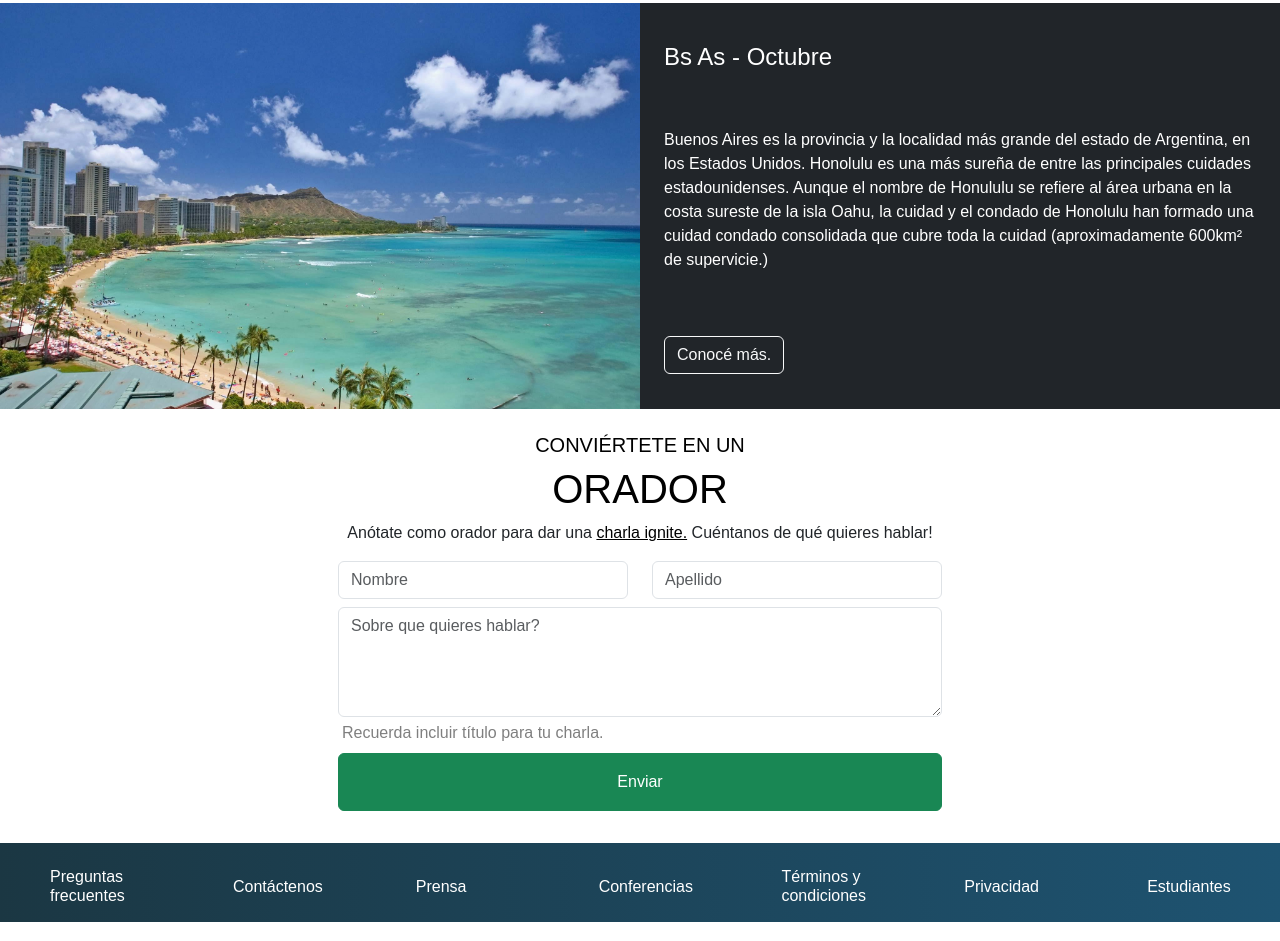
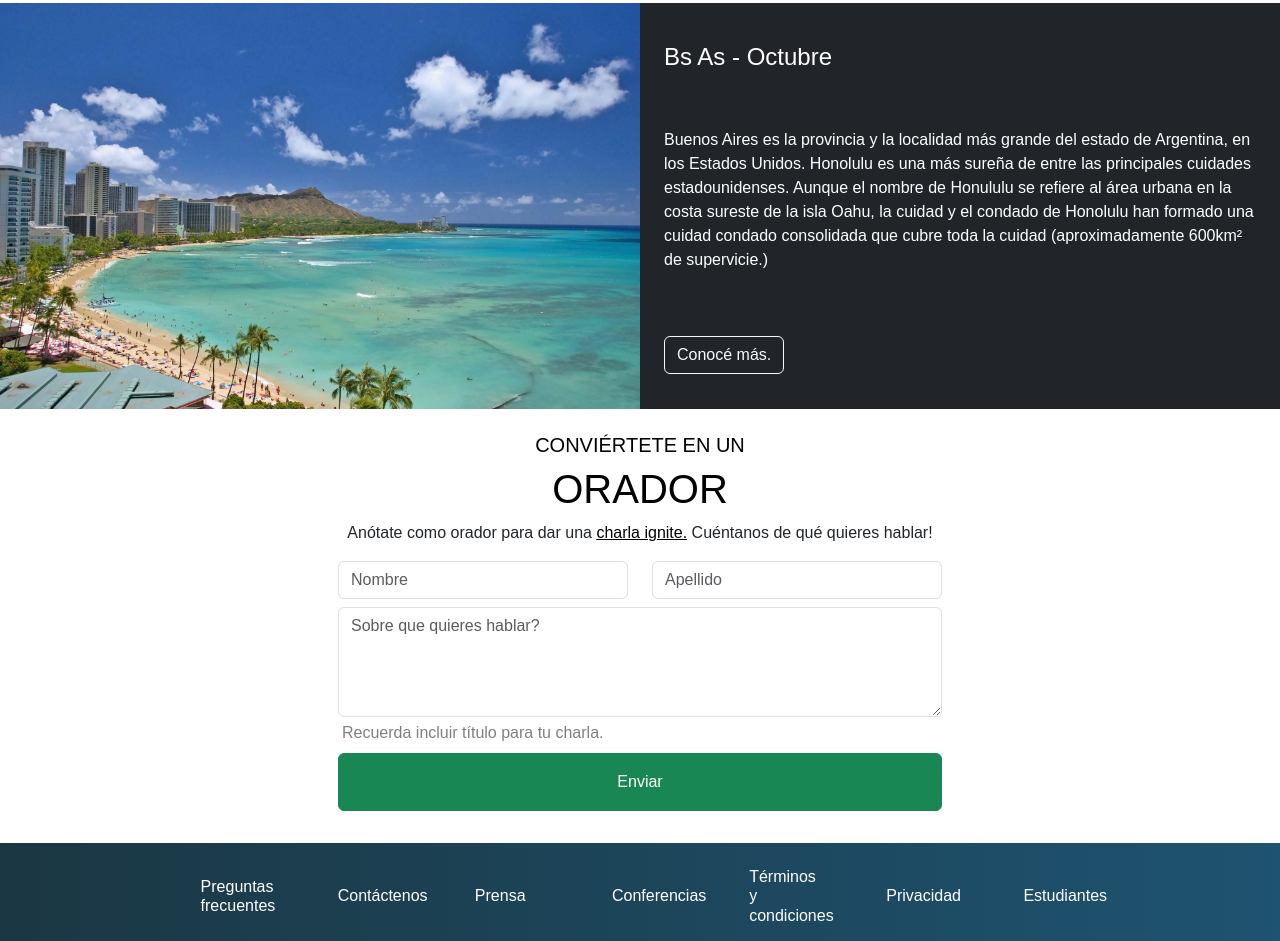
Before and after one commit to Sloop016/sloop016.github.io, a plain HTML site: page index.html in a window 1280 px wide. Shown: the part 2287-3228 px from the top of the page. Drawn offline with nearby package versions, Linux system fonts and the light colour scheme.

Commit message:
Update index.html

```diff
--- a/index.html
+++ b/index.html
@@ -173,7 +173,7 @@
 
     <div>
         <footer class="bg-dark text-lg-start text-white py-2 mt-4">
-            <div class="container-fluid">
+            <div class="container-fluid col-9">
                 <div class="row d-flex justify-content-around align-items-center pt-3 footer-links">
                     <div class="col-md-1">
                         <h6 class=" font-weight-bold">
```
